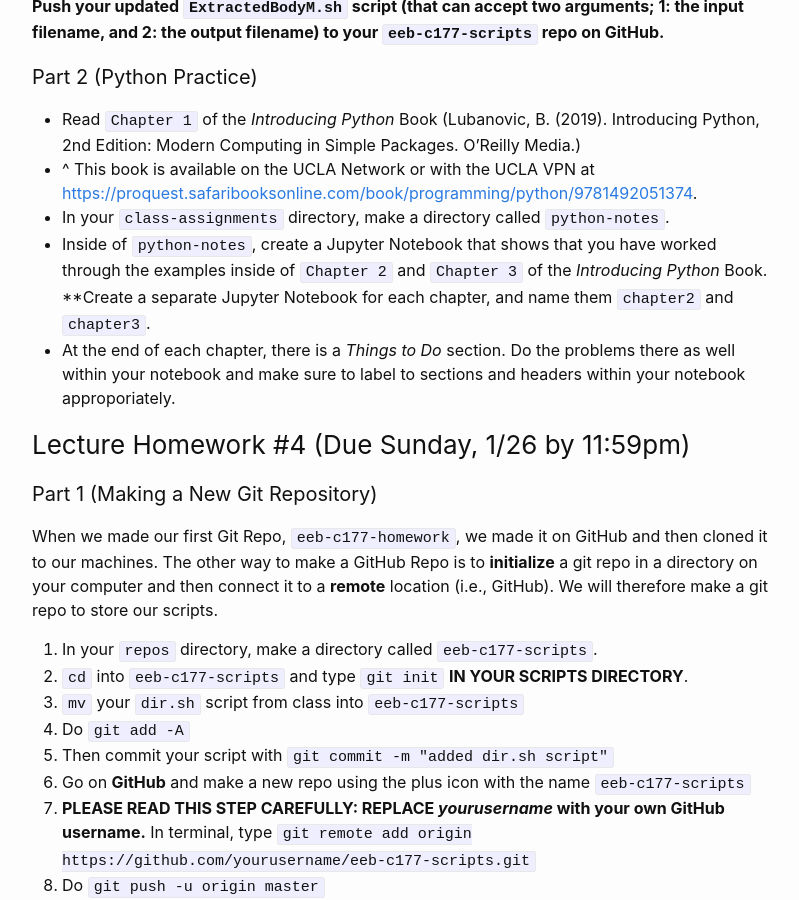
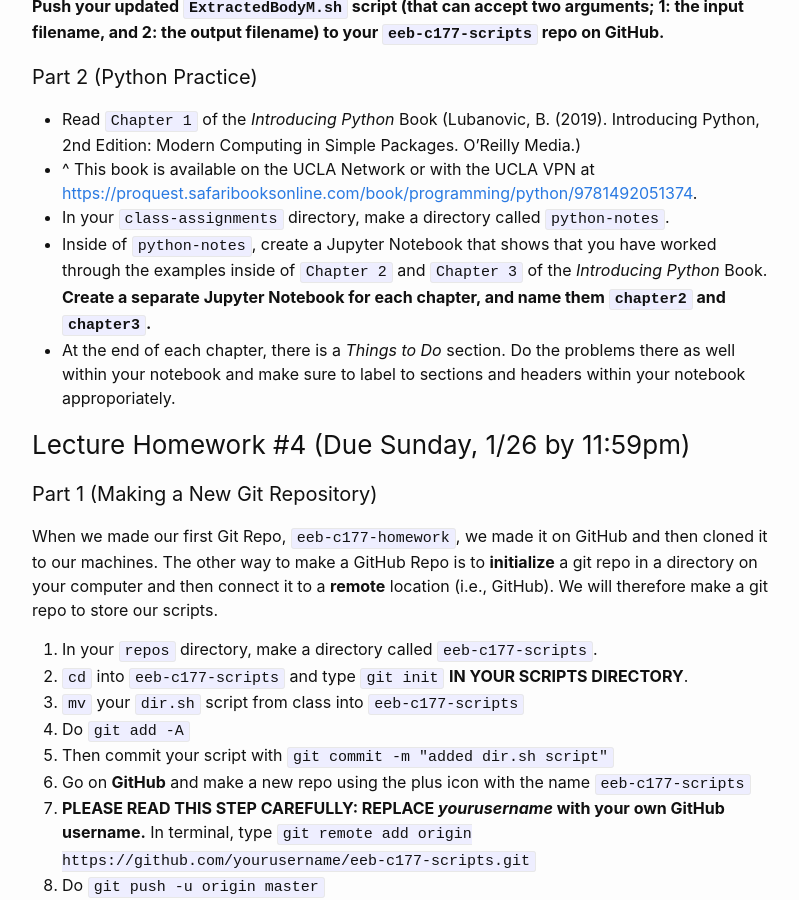
Before and after one commit to shawntschwartz/eeb-c177-w20, a Jekyll site: the page built from homework.md, in a window 1280 px wide and 900 px high, scrolled down 1853 px. Shown: the whole window, without its empty margins (238-1037 px from the left). Built offline with Jekyll 4.4.1, drawn with Linux system fonts in a browser that asks for light colours.

Commit message:
updated md syntax error on hw5

```diff
--- a/homework.md
+++ b/homework.md
@@ -62,7 +62,7 @@ date
  - Read `Chapter 1` of the _Introducing Python_ Book (Lubanovic, B. (2019). Introducing Python, 2nd Edition: Modern Computing in Simple Packages. O’Reilly Media.)
  - ^ This book is available on the UCLA Network or with the UCLA VPN at [https://proquest.safaribooksonline.com/book/programming/python/9781492051374](https://proquest.safaribooksonline.com/book/programming/python/9781492051374).
  - In your `class-assignments` directory, make a directory called `python-notes`.
- - Inside of `python-notes`, create a Jupyter Notebook that shows that you have worked through the examples inside of `Chapter 2` and `Chapter 3` of the _Introducing Python_ Book. **Create a separate Jupyter Notebook for each chapter, and name them `chapter2` and `chapter3`.
+ - Inside of `python-notes`, create a Jupyter Notebook that shows that you have worked through the examples inside of `Chapter 2` and `Chapter 3` of the _Introducing Python_ Book. **Create a separate Jupyter Notebook for each chapter, and name them `chapter2` and `chapter3`.**
  - At the end of each chapter, there is a *Things to Do* section. Do the problems there as well within your notebook and make sure to label to sections and headers within your notebook approporiately.
 
 
```
